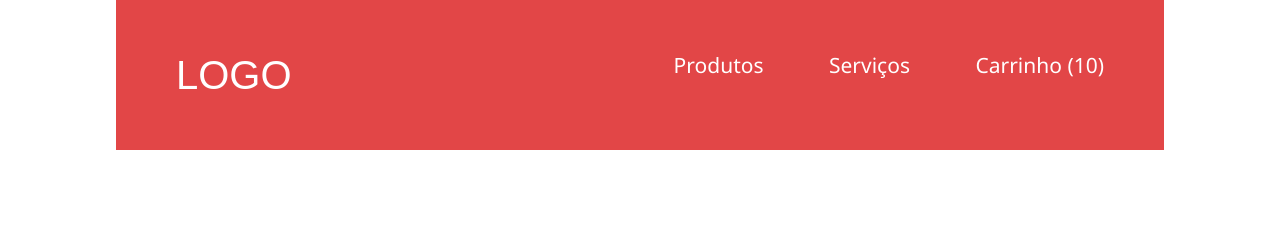
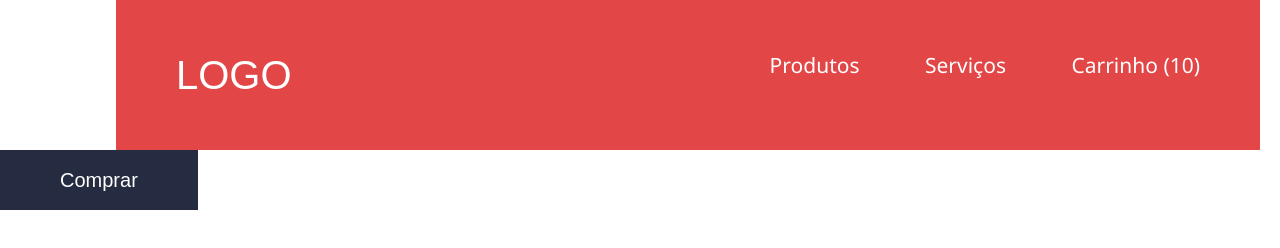
Before and after one commit to diegoocezar/loja-fone, a plain HTML site: page index.html in a window 1280 px wide. Drawn offline with Linux system fonts and the light colour scheme.

Commit message:
Botão "Comprar" criado e estilizado

```diff
--- a/header.css
+++ b/header.css
@@ -3,7 +3,9 @@ header {
     color: #fff;
     overflow: hidden;
     padding: 55px 60px;
+    width: 80%;
     margin: 0 116px;
+
 }
 
 nav {
@@ -24,5 +26,18 @@ h1 {
 a {
     text-decoration: none;
     color:inherit;
-    padding-left: 60px;
+    margin-left: 60px;
 }
+
+.button {
+
+    color: #fff;
+    font-size: 20px;
+    line-height: 60px;
+    padding: 0 60px;
+}
+
+.comprar-button {
+    border: none;
+    background: #252c41;
+}
--- a/index.html
+++ b/index.html
@@ -23,5 +23,7 @@
             <a href="http://collabcode.training">Carrinho (10)</a>
         </nav>
     </header>
+
+    <button class="button comprar-button">Comprar</button>
 </body>
 </html>
```
